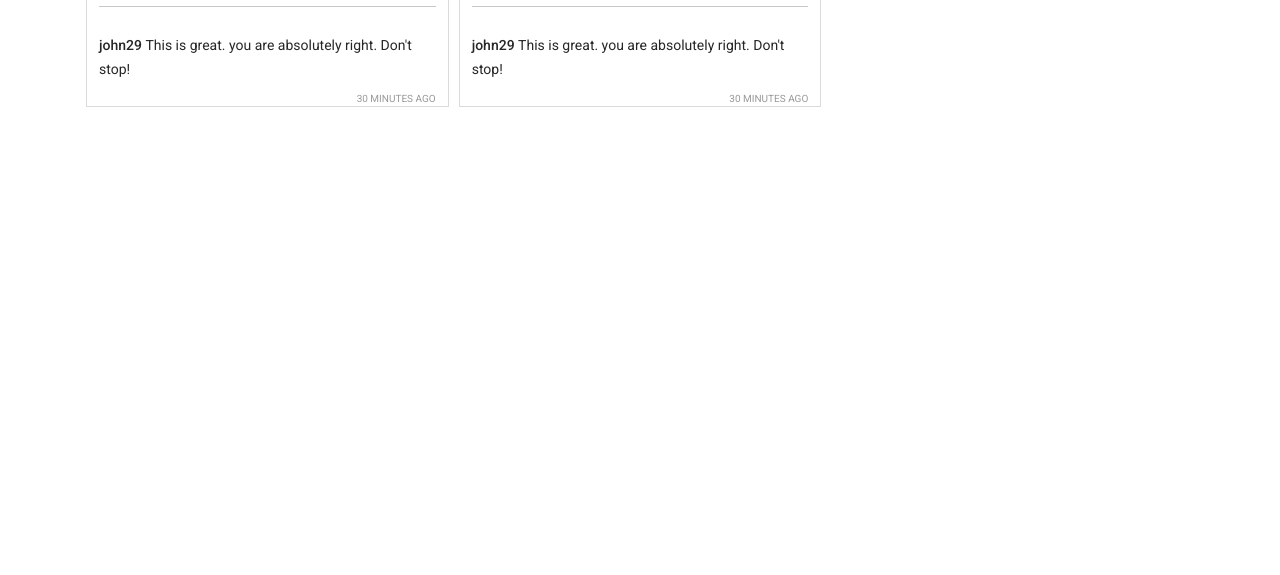
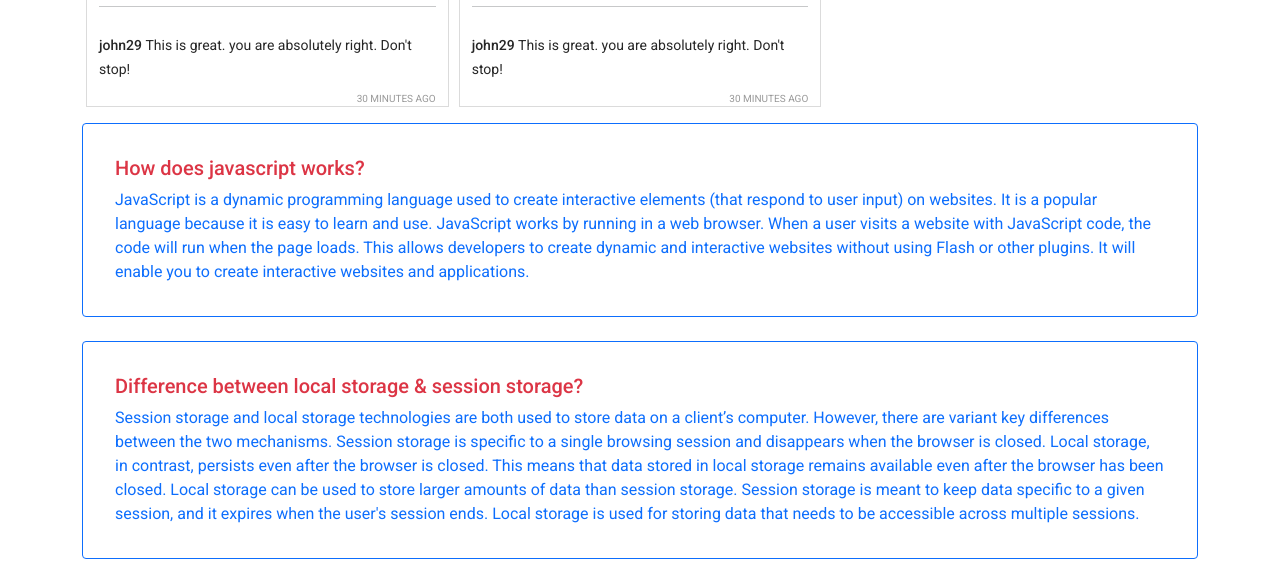
Before and after one commit to sazidahmednassir/debugg-website, a plain HTML site: page index.html in a window 1280 px wide. Shown: the part 1425-2000 px from the top of the page. Before the commit the page ends 1548 px from the top, so only its background shows below. Drawn offline with nearby package versions, Linux system fonts and the light colour scheme.

Commit message:
eight commit

```diff
--- a/index.html
+++ b/index.html
@@ -88,6 +88,40 @@
         <h1>Reported posts</h1>
       </div>
     </main>
+    <section class="container d-flex gap-2 flex-column">
+      <div class="card border-primary mb-3">
+
+          <div class=" card-body">
+            <div class="card-body text-primary">
+              <h5 class="card-title text-danger">How does javascript works?</h5>
+              <p class="card-text">
+                JavaScript is a dynamic programming language used to create
+                interactive elements (that respond to user input) on websites.
+                It is a popular language because it is easy to learn and use.
+                JavaScript works by running in a web browser. When a user visits
+                a website with JavaScript code, the code will run when the page
+                loads. This allows developers to create dynamic and interactive
+                websites without using Flash or other plugins. It will enable
+                you to create interactive websites and applications.
+              </p>
+            </div>
+          </div>
+
+        </div>
+        <div class="card border-primary mb-3">
+
+          <div class=" card-body">
+            <div class="card-body text-primary">
+              <h5 class="card-title text-danger">Difference between local storage & session storage?</h5>
+              <p class="card-text">
+                Session storage and local storage technologies are both used to store data on a client’s computer. However, there are variant key differences between the two mechanisms. Session storage is specific to a single browsing session and disappears when the browser is closed. Local storage, in contrast, persists even after the browser is closed. This means that data stored in local storage remains available even after the browser has been closed. Local storage can be used to store larger amounts of data than session storage. Session storage is meant to keep data specific to a given session, and it expires when the user's session ends. Local storage is used for storing data that needs to be accessible across multiple sessions.
+              </p>
+            </div>
+          </div>
+
+        </div>
+      </div>
+    </section>
     <footer></footer>
 
     <!-- add javascript  file  -->
```
